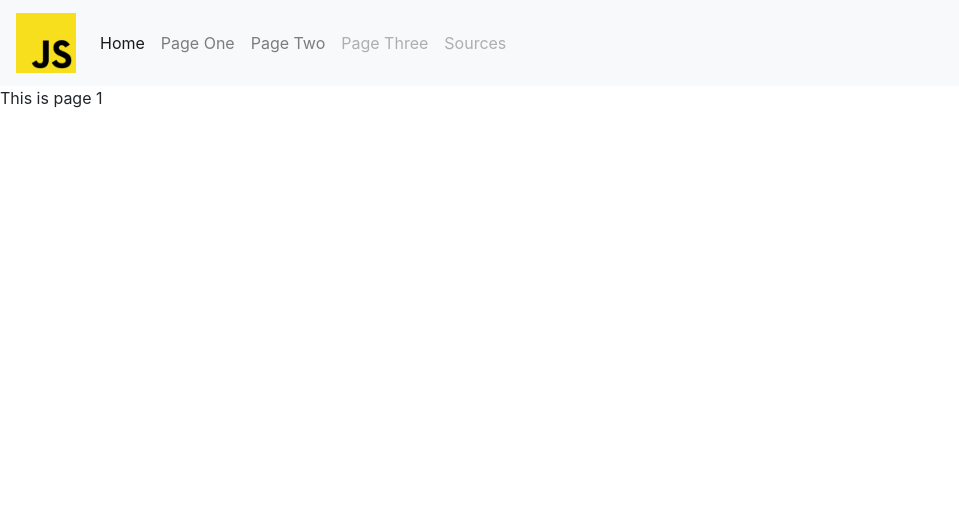
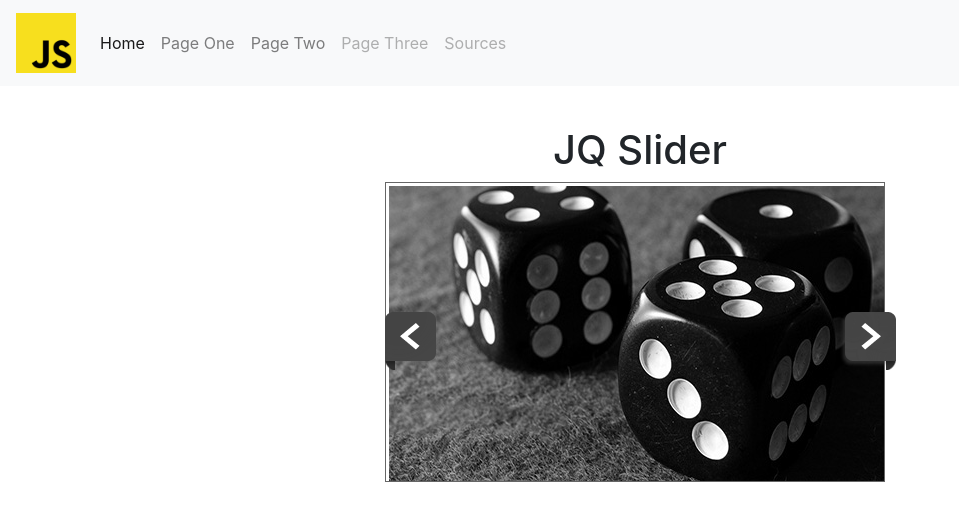
Before and after one commit to MrTomR/javascript-practice, a PHP site: page /page-one.php in a window 1280 px wide. Shown: the top 521 px of the page, without its empty margins (0-959 px from the left). Run offline with PHP 8.4, Linux system fonts and the light colour scheme; some libraries are stand-ins or nearby versions.

Commit message:
Working on carousel

```diff
--- a/assets/script/script.js
+++ b/assets/script/script.js
@@ -1,4 +1,34 @@
 $(document).ready(function(){
-    console.log("hello world");
+    $(".next").on('click', function() {
+        var currentImg = $('.active');
+        var nextImg = currentImg.next();
+
+        if($(".slider-inner img").last().hasClass('active')) {
+            nextImg = $(".slider-inner img").first();
+        }
+
+        if(nextImg.length) {
+            currentImg.removeClass('active').css('z-index', -10);
+            nextImg.addClass('active').css('z-index', 10);
+        }
+    });
+
+    $(".prev").on('click', function() {
+        var currentImg = $('.active');
+        var prevImg = currentImg.prev();
+
+        if($(".slider-inner img").first().hasClass('active')) {
+            prevImg = $(".slider-inner img").last();
+        }
+
+        if(prevImg.length) {
+            currentImg.removeClass('active').css('z-index', -10);
+            prevImg.addClass('active').css('z-index', 10);
+        }
+
+        console.log(prevImg.length);
+        console.log(currentImg.length);
+    });
+
 
 });
--- /dev/null
+++ b/assets/styles/css/style.min.css
@@ -0,0 +1,2 @@
+body{background:red}
+/*# sourceMappingURL=style.min.css.map */
--- a/assets/styles/css/styles.min.css
+++ b/assets/styles/css/styles.min.css
@@ -1,2 +1,2 @@
-.navbar-brandimage{height:60px}
+.navbar-brandimage{height:60px}h1{text-align:center}.container{width:540px;margin:40px auto;overflow:auto}.slider-inner{width:500px;height:300px;position:relative;overflow:hidden;float:left;padding:3px;border:#666 solid 1px}.slider-inner img{display:none;width:500px;height:300px}.slider-inner img.active{display:inline-block}.prev,.next{float:left;margin-top:130px;cursor:pointer}.prev{position:absolute;margin-right:-45px;z-index:100}.next{position:absolute;margin-left:-45px;z-index:100}
 /*# sourceMappingURL=styles.min.css.map */
--- a/assets/styles/scss/styles.scss
+++ b/assets/styles/scss/styles.scss
@@ -1,3 +1,52 @@
 .navbar-brandimage {
     height: 60px;
 }
+
+h1 {
+    text-align: center;
+}
+
+.container {
+    width: 540px;
+    margin: 40px auto;
+    overflow: auto;
+}
+
+.slider-inner {
+    width: 500px;
+    height: 300px;
+    position: relative;
+    overflow: hidden;
+    float: left;
+    padding: 3px;
+    border: #666 solid 1px;
+}
+
+.slider-inner img {
+    display: none;
+    width: 500px;
+    height: 300px;
+}
+
+.slider-inner img.active {
+    display: inline-block;
+}
+
+.prev, .next {
+    float: left;
+    margin-top: 130px;
+    cursor: pointer;
+}
+
+
+.prev {
+    position: absolute;
+    margin-right: -45px;
+    z-index: 100;
+}
+
+.next {
+    position: absolute;
+    margin-left: -45px;
+    z-index: 100;
+}
--- a/page-one.php
+++ b/page-one.php
@@ -2,7 +2,19 @@
     include('includes/header.php');
 ?>
 
-This is page 1
+    <div class="container">
+        <h1>JQ Slider</h1>
+        <div class="slider-outer">
+            <img src="assets/images/sliderimages/arrow-left.png" alt="Prev" class="prev">
+            <div class="slider-inner">
+                <img src="assets/images/sliderimages/image1.jpg" class="active" alt="">
+                <img src="assets/images/sliderimages/image2.jpg" alt="">
+                <img src="assets/images/sliderimages/image3.jpg" alt="">
+                <img src="assets/images/sliderimages/image4.jpg" alt="">
+            </div>
+            <img src="assets/images/sliderimages/arrow-right.png" alt="Next" class="next">
+        </div>
+    </div>
 
 
 <?php
```
Also changed, not shown: assets/images/sliderimages/arrow-left.png (added), assets/images/sliderimages/arrow-right.png (added), assets/images/sliderimages/image1.jpg (added), assets/images/sliderimages/image2.jpg (added), assets/images/sliderimages/image3.jpg (added), assets/images/sliderimages/image4.jpg (added), 2 other files.
